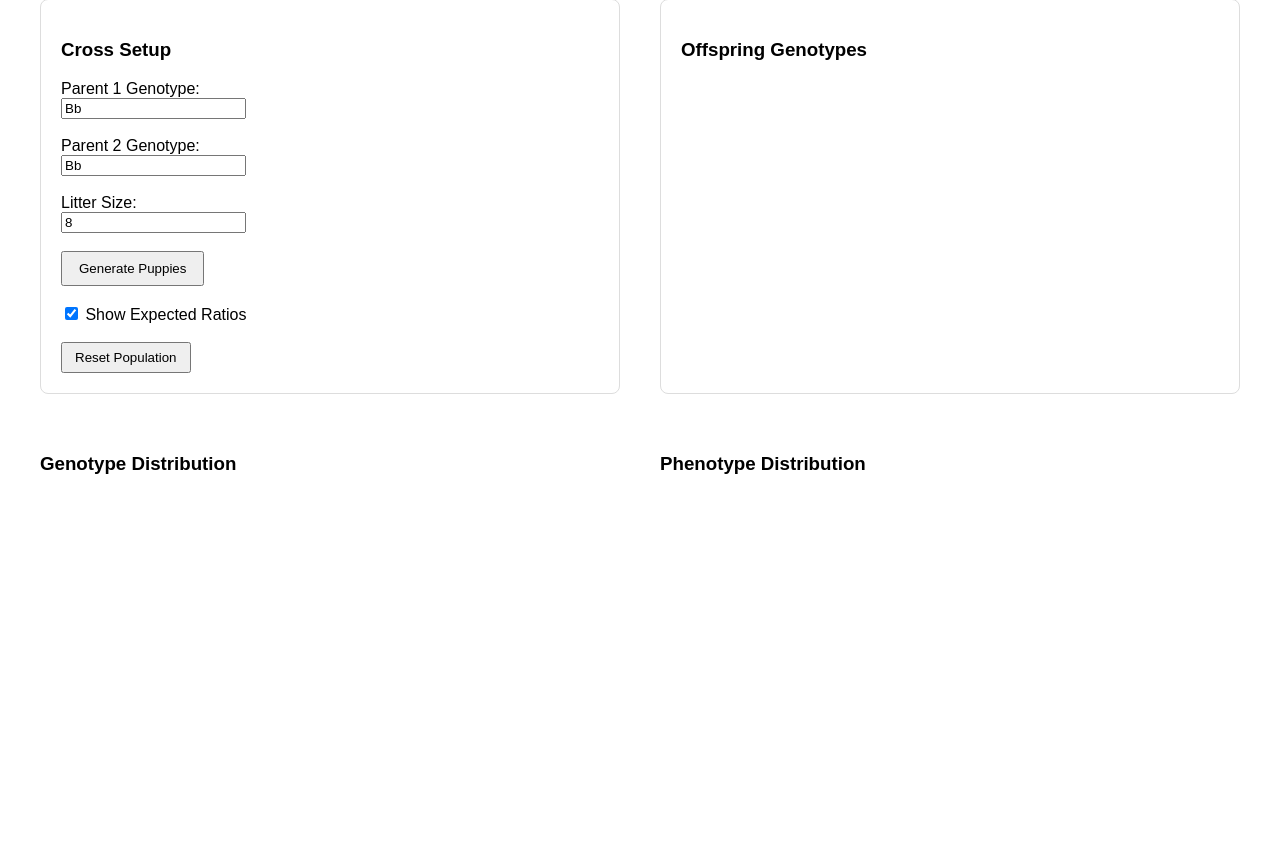
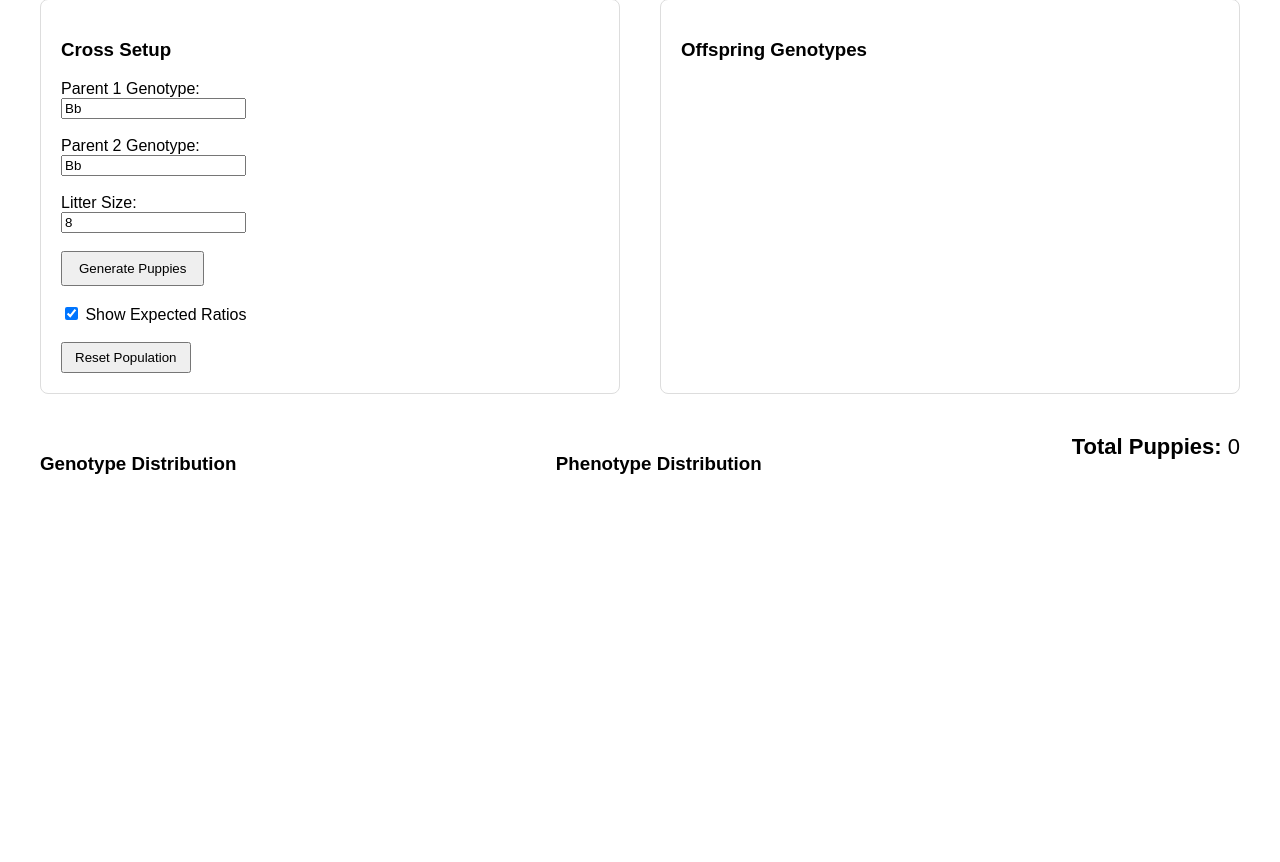
Before and after one commit to mward629/nightingale-genetics-lab, a Flask app: page /sandbox in a window 1280 px wide. Shown: the part 148-1010 px from the top of the page. Run offline with Flask 3, Linux system fonts and the light colour scheme; a map, chart or similar area stays blank.

Commit message:
Update sandbox.html

```diff
--- a/templates/sandbox.html
+++ b/templates/sandbox.html
@@ -62,6 +62,11 @@
 </div>
     </div>
 
+<div style="margin-bottom:30px; font-size:22px;">
+    <strong>Total Puppies:</strong>
+    <span id="totalCount">0</span>
+</div>
+
 </div>
 
 <script>
@@ -86,6 +91,8 @@ async function generate() {
         data.offspring.join(", ");
 
     allOffspring = allOffspring.concat(data.offspring);
+
+    document.getElementById("totalCount").innerText = allOffspring.length;
 
 document.getElementById("results").innerText =
     allOffspring.join(", ");
@@ -203,6 +210,8 @@ function updateCharts(offspring) {
     allOffspring = [];
     document.getElementById("results").innerText = "";
 
+        document.getElementById("totalCount").innerText = 0;
+
     if (genotypeChart) genotypeChart.destroy();
     if (phenotypeChart) phenotypeChart.destroy();
 }
```
